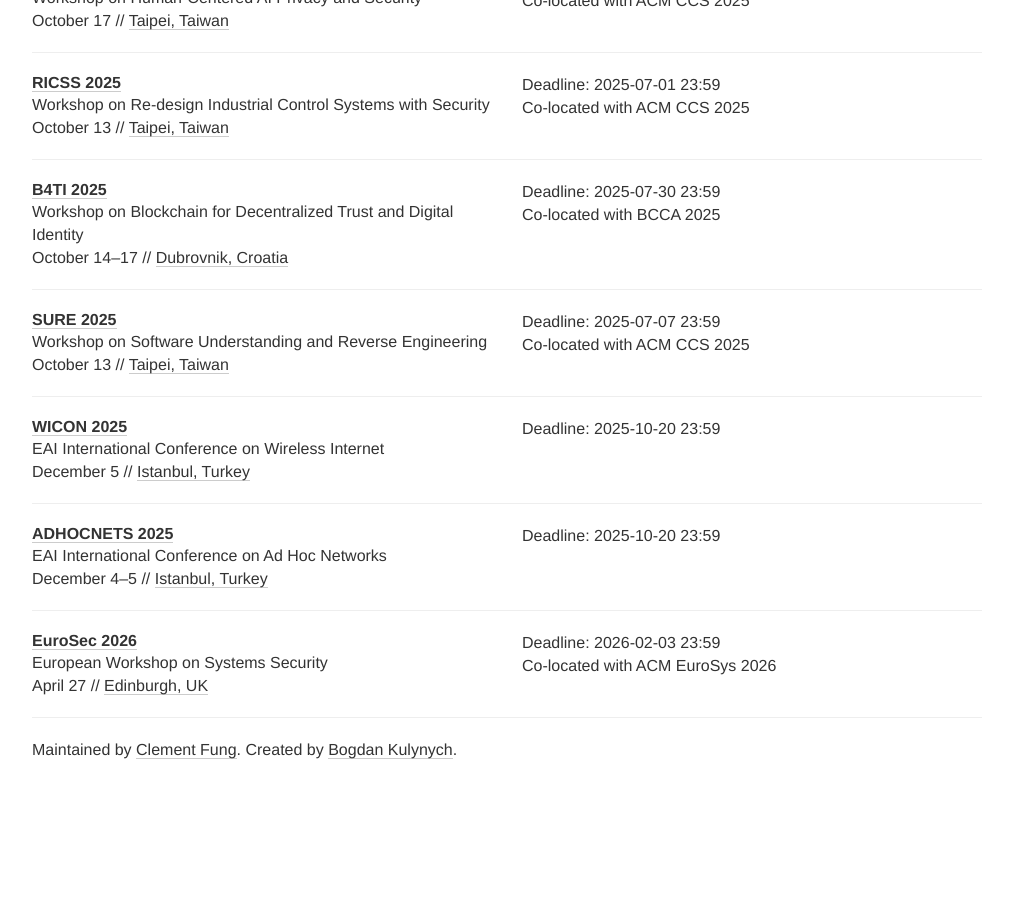
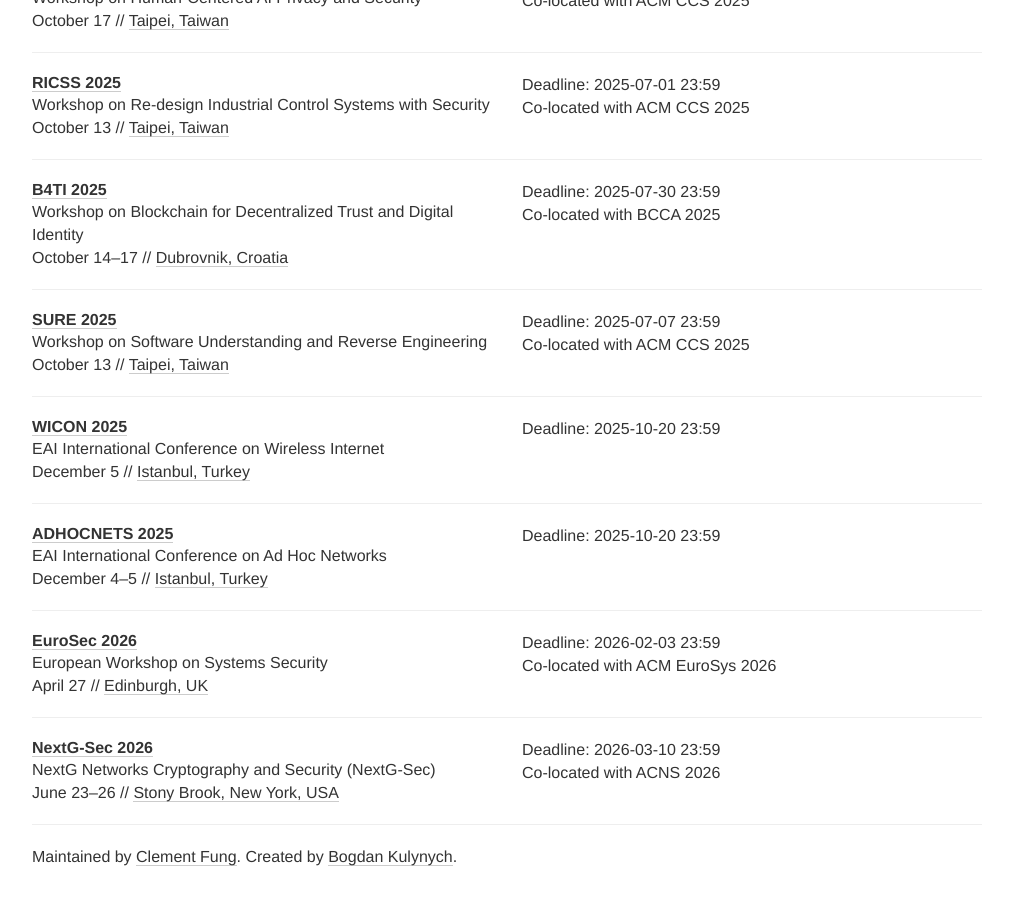
Before and after one commit to sec-deadlines/sec-deadlines.github.io, a Jekyll site: the page built from index.html, in a window 1280 px wide and 900 px high, scrolled down 20287 px. Shown: the whole window, without its empty margins (133-1146 px from the left). Built offline with Jekyll 4.4.1, drawn with Linux system fonts in a browser that asks for light colours; nearby versions of some CDN libraries; comment, search, counter and statistics services are not loaded; before the commit the page ends 21080 px from its top, so only the background shows below that.

Commit message:
Add NextG-Sec 2026

```diff
--- a/_data/conferences.yml
+++ b/_data/conferences.yml
@@ -1487,3 +1487,14 @@
   date: April 27
   place: Edinburgh, UK
   tags: [SEC, SHOP]
+
+
+- name: NextG-Sec
+  description: NextG Networks Cryptography and Security (NextG-Sec)
+  year: 2026
+  link: https://nextg-sec.github.io/
+  deadline: ["2026-03-10 23:59"]
+  comment: Co-located with ACNS 2026
+  date: June 23-26
+  place: Stony Brook, New York, USA
+  tags: [SEC, PRIV, CRYPTO, SHOP]
```
